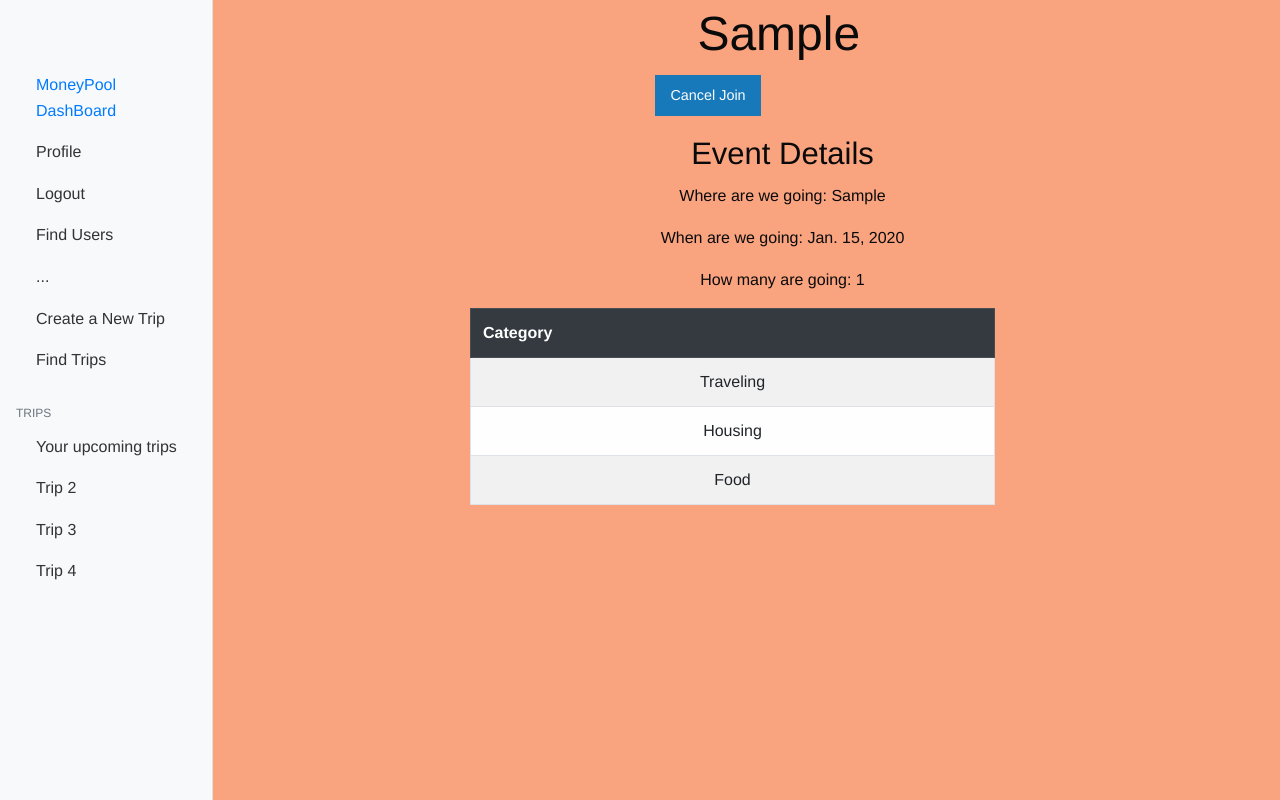
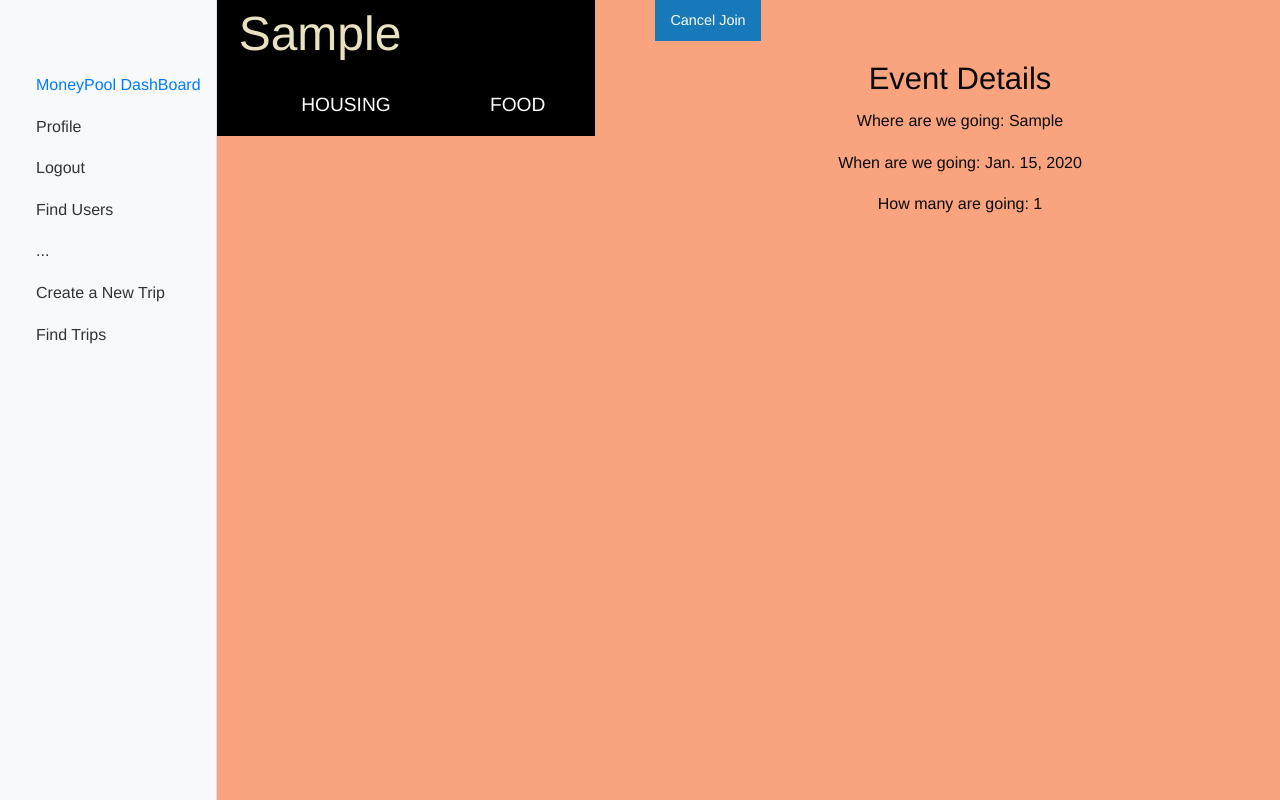
Before and after one commit to ChicoState/MoneyPool, a Django app: page /tripdetails/1/ in a window 1280 px wide. Run offline with Django 3.2, Linux system fonts and the light colour scheme; a user stored in the database is signed in; tables that the repository leaves empty hold one stand-in row (values such as "Sample post"); some libraries are stand-ins or nearby versions.

Commit message:
messing with styles

```diff
--- a/moneypool/myapp/static/css/app.css
+++ b/moneypool/myapp/static/css/app.css
@@ -1,4 +1,10 @@
 body {
   background-color: rgba(247, 124, 73, 0.7);
 }
+
+.main-flex {
+  display: -webkit-box;
+  display: -ms-flexbox;
+  display: flex;
+}
 /*# sourceMappingURL=app.css.map */
--- a/moneypool/myapp/static/css/app.scss
+++ b/moneypool/myapp/static/css/app.scss
@@ -4,3 +4,6 @@
 body{
     background-color: $orange;
 }
+.main-flex{
+   display: flex;
+}
--- /dev/null
+++ b/moneypool/myapp/static/css/tripdetails.css
@@ -0,0 +1,41 @@
+/*NAVIGATION*/
+#navbar {
+  background-color: black;
+  z-index: 1000;
+  width: 100%;
+  padding-left: 0px;
+  padding-right: 0px;
+}
+
+#navbar ul {
+  padding: 0;
+  margin: 0;
+  list-style: none;
+  display: -webkit-box;
+  display: -ms-flexbox;
+  display: flex;
+  -ms-flex-pack: distribute;
+      justify-content: space-around;
+}
+
+#navbar ul li {
+  padding: 15px 5px;
+  text-transform: uppercase;
+}
+
+#navbar a {
+  color: white;
+  text-decoration: none;
+  font-size: 120%;
+}
+
+#navbar a:hover {
+  font-weight: bold;
+  color: rgba(247, 239, 204, 0.945);
+  background-color: rgba(247, 124, 75, 0.199);
+}
+
+.title {
+  color: rgba(247, 239, 204, 0.945);
+}
+/*# sourceMappingURL=tripdetails.css.map */
--- /dev/null
+++ b/moneypool/myapp/static/css/tripdetails.scss
@@ -0,0 +1,33 @@
+/*NAVIGATION*/
+#navbar {
+    background-color: black;
+    z-index: 1000;
+    width: 100%;
+    padding-left: 0px;
+    padding-right: 0px;
+    ul {
+        padding: 0;
+        margin: 0;
+        list-style: none;
+        display: flex;
+        justify-content: space-around;
+        li {
+            padding: 15px 5px;
+            text-transform: uppercase;
+        }
+    }
+    a {
+        color: white;
+        text-decoration: none;
+        font-size: 120%;
+    }
+    a:hover{
+       font-weight: bold;
+       color: rgba(247, 239, 204, 0.945);
+       background-color: rgba(247, 124, 75, 0.199);
+    }
+}
+
+.title {
+    color: rgba(247, 239, 204, 0.945);
+}
--- a/moneypool/myapp/templates/base.html
+++ b/moneypool/myapp/templates/base.html
@@ -14,26 +14,28 @@
 
     {% block css %}{% endblock%}
   </head>
-  <body class="container">
+  <body>
+    <div class="main-flex">
+      <div>
+        {% include "partial/_navbar.html" %}
+      </div>
+        <div class="container">
           <!--Navigation-->
-    {% include "partial/_navbar.html" %}
           <div class="container">
-      <div class="row">
-        <div class="col-md-3"></div>
-        <div class="col-md-9">
+              <div>
                 <header class="header">
                   {% block header %}
                     <h1 class="text-center">Welcome to {{ page_name }}</h1>
                   {% endblock header %}
-
                 </header>
               </div>
           </div>
-    </div>
-
           {% block content %}
 
           {% endblock %}
+        </div>
+
+    </div>
     <script src="{% static "js/jquery-3.3.1.slim.min.js" %}"></script>
     <script src="{% static "js/popper.min.js" %}"></script>
     <script src="{% static "js/bootstrap.min.js" %}"></script>
--- a/moneypool/myapp/templates/partial/_navbar.html
+++ b/moneypool/myapp/templates/partial/_navbar.html
@@ -1,7 +1,7 @@
 {% load static %}
 
 
-    <nav id="sidebarMenu" class="col-md-3 col-lg-2 d-md-block bg-light sidebar collapse">
+    <nav id="sidebarMenu" class="d-md-block bg-light sidebar">
       <div class="sidebar-sticky pt-3">
         <ul class="nav flex-column">
           <li class="nav-item">
@@ -46,38 +46,5 @@
             </a>
           </li>
         </ul>
-
-        <h6 class="sidebar-heading d-flex justify-content-between align-items-center px-3 mt-4 mb-1 text-muted">
-          <span>Trips</span>
-          <a class="d-flex align-items-center text-muted" href="#">
-            <span data-feather="plus-circle"></span>
-          </a>
-        </h6>
-        <ul class="nav flex-column mb-2">
-          <li class="nav-item">
-            <a class="nav-link" href="#">
-              <span data-feather="file-text"></span>
-              Your upcoming trips
-            </a>
-          </li>
-          <li class="nav-item">
-            <a class="nav-link" href="/tripdetails/{{id}}">
-              <span data-feather="file-text"></span>
-              Trip 2
-            </a>
-          </li>
-          <li class="nav-item">
-            <a class="nav-link" href="/tripdetails/{{id}}">
-              <span data-feather="file-text"></span>
-              Trip 3
-            </a>
-          </li>
-          <li class="nav-item">
-            <a class="nav-link" href="/tripdetails/{{id}}">
-              <span data-feather="file-text"></span>
-              Trip 4
-            </a>
-          </li>
-        </ul>
       </div>
     </nav>
--- a/moneypool/myapp/templates/tripdetails.html
+++ b/moneypool/myapp/templates/tripdetails.html
@@ -3,26 +3,34 @@
 {% load static %}
 
 {% block title %}{{title}}{% endblock %}
+{% block css %}
+<link rel="stylesheet" href="{% static "css/tripdetails.css" %}">
+{% endblock css %}
+{% block header%}
+<div class="container">
+  <div class="row">
+      <!-- <div class="col-md-3"></div> -->
+      <div class="col-md-12">
+        <nav id="navbar">
+          <h1 class="text-center title"> {{title}}</h1>
+          <ul>
+              <li><a href="#">Traveling</a></li>
+              <li><a href="#">Housing</a></li>
+              <li><a href="#">Food</a></li>
+          </ul>
+        </nav>
+      </div>
+    </div>
+  </div>
+</div>
 
-{% block header%}
-    <h1 class="text-center"> {{title}}</h1>
 {% endblock header %}
-
-<style>
-.detailsDiv{
-  text-align: center;
-  border: 2px solid black;
-  margin: 20px;
-  padding: 20px;
-}
-</style>
 
 {% block content %}
 
-<div class="Container">
+<div class="container">
   <div class="row">
-      <div class="col-md-6"></div>
-      <div class="col-md-3">
+      <div class="col-md-12">
           {% if not isauthor and not isattending %}
               {% if isinvited %}
                   <form action="/acceptTripReq/{{id}}/" method='POST'> {% csrf_token %}
@@ -44,12 +52,9 @@
             </form>
           {% endif %}
       </div>
-      <div class="col-md-3"></div>
-
   </div>
   <div class="row">
-    <div class="col-md-3"></div>
-    <div class="col-md-9">
+    <div class="col-md-12">
       <h3 class="text-center"> Event Details</h3>
         <p class="text-center"> Where are we going: {{title}} </p>
         <p class="text-center"> When are we going: {{date}} </p>
@@ -57,29 +62,6 @@
     </div>
   </div>
 </div>
-<div class="container .detailsDiv">
-  <div class="row">
-    <div class="col-md-4"></div>
-    <div class="col-md-6">
-      <table class="table table-hover table-bordered">
-          <tr class="thead-dark">
-            <th>Category</th>
-          </tr>
-          <tr type="button">
-              <td class="text-center">Traveling</td>
-          </tr>
-          <tr type="button">
-              <td class="text-center">Housing</td>
-          </tr>
-          <tr type="button">
-              <td class="text-center">Food</td>
-          </tr>
-      </table>
-    </div>
-    <div class="col-md-2"></div>
-  </div>
-</div>
-
 
 
 {% endblock content %}
```
Also changed, not shown: 2 other files. Lines whose indentation alone changed are shown as unchanged.
